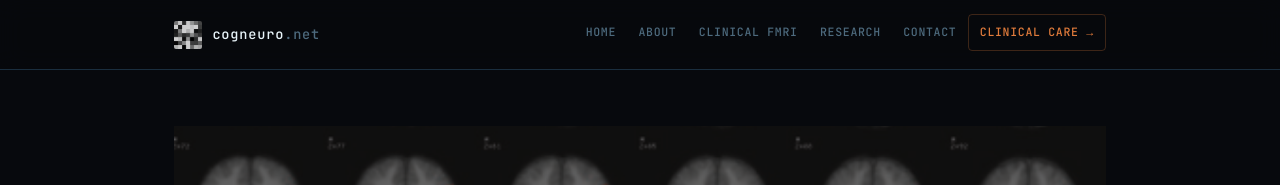
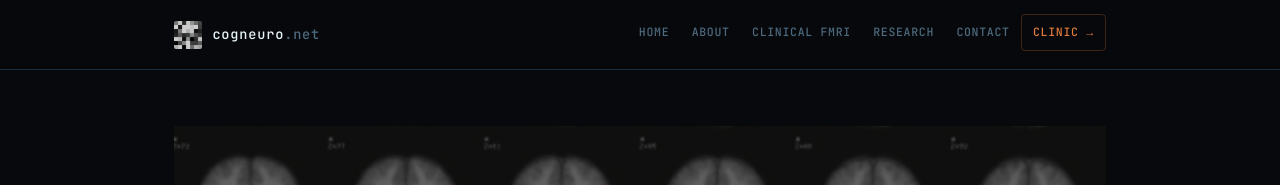
Before and after one commit to cfxb/cogneuro, a Jekyll site: the page built from index.md, in a window 1280 px wide. Shown: the top 185 px of the page. Built offline with Jekyll 4.4.1, drawn with Linux system fonts in a browser that asks for light colours.

Commit message:
Rename "Clinical Care" nav item to "clinic"
Co-Authored-By: Claude Sonnet 4.6 <noreply@anthropic.com>

```diff
--- a/_data/nav.yml
+++ b/_data/nav.yml
@@ -25,7 +25,7 @@
 - title: "contact"
   url: "/contact/"
 
-- title: "Clinical Care →"
+- title: "clinic →"
   url: "https://www.sparrow.clinic"
   external: true
   highlight: true
```
